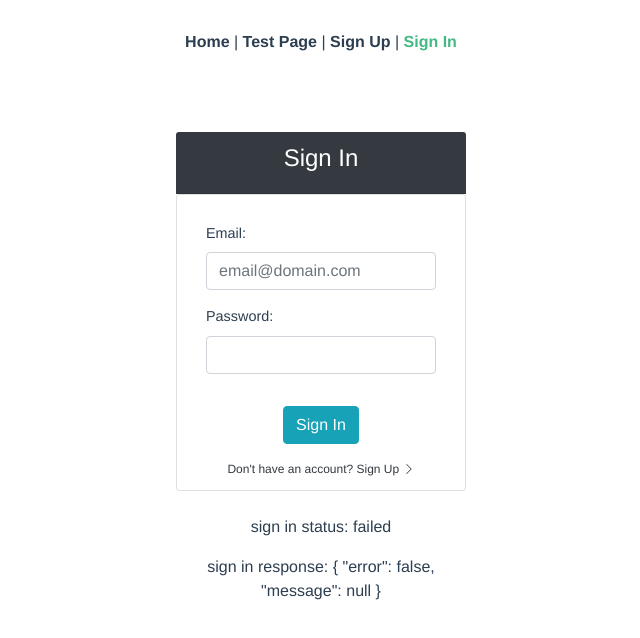
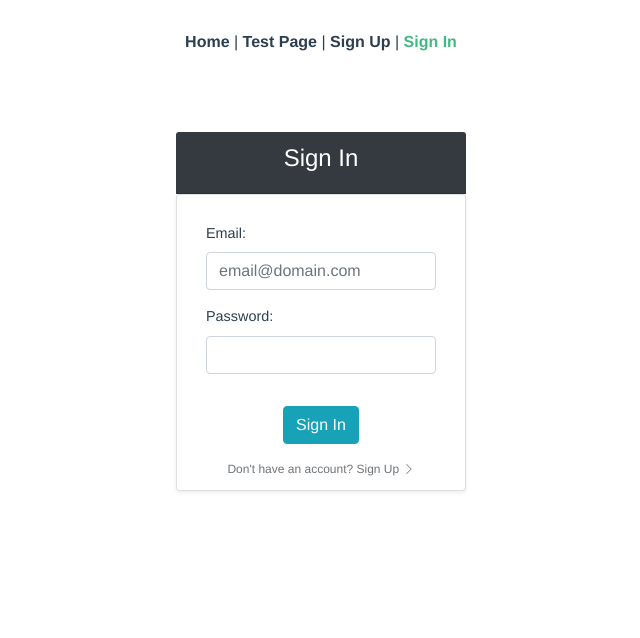
Before and after one commit to adempus/flask-vue-template, a Vue app in the folder frontend/: page /sign-in in a window 1280 px wide. Shown: the top 638 px of the page, without its empty margins (319-959 px from the left). Built offline with nearby package versions, Linux system fonts and the light colour scheme.

Commit message:
Minor revisions. Few fontend touch-ups on sign-up/sign-in page.

```diff
--- a/frontend/src/components/SignIn.vue
+++ b/frontend/src/components/SignIn.vue
@@ -4,7 +4,7 @@
       <b-card-header bg-variant="light" header-bg-variant="dark" header-text-variant="white">
         <h4>Sign In</h4>
       </b-card-header>
-      <b-card class="text-center px-4 pt-2">
+      <b-card class="text-center px-4 pt-2 shadow-sm rounded">
         <b-form @submit.prevent="signIn">
           <!-- email field -->
           <b-row>
@@ -91,10 +91,11 @@
         </b-form>
       </b-card>
     </div>
-      <p class="mt-4">sign in status: {{ this.signInState.success ? "success" : "failed" }}</p>
-      <p class="text-break">
-        sign in response: {{ JSON.stringify(this.signInState.response, undefined, 1) }}
-      </p>
+<!--
+<p class="mt-4">sign in status: {{ this.signInState.success ? "success" : "failed" }}</p>-->
+<!--      <p class="text-break">-->
+<!--        sign in response: {{ JSON.stringify(this.signInState.response, undefined, 1) }}-->
+<!--      </p>-->
   </b-container>
 </template>
 
@@ -216,7 +217,7 @@
   }
   .sign-up-link {
     font-size: 0.75em;
-    color: #343A40;
+    color: #707579;
   }
   @media (max-width: 1024px) {
     .form-width {
--- a/frontend/src/components/SignUp.vue
+++ b/frontend/src/components/SignUp.vue
@@ -1,11 +1,10 @@
 <template>
   <b-container class="form-width mt-5">
     <div>
-
       <b-card-header bg-variant="light" header-bg-variant="dark" header-text-variant="white">
         <h4>Sign Up</h4>
       </b-card-header>
-      <b-card class="text-center">
+      <b-card class="text-center shadow-sm rounded">
       <b-form @submit.prevent="submit">
         <b-row>
           <!-- First name-->
@@ -200,8 +199,8 @@
       </b-form>
       </b-card>
     </div>
-    <p class="mt-4">sign up status: {{ this.signUpSuccess ? "success" : "failed" }}</p>
-    <p>sign up response: {{ this.signUpResponse }}</p>
+<!--    <p class="mt-4">sign up status: {{ this.signUpSuccess ? "success" : "failed" }}</p>-->
+<!--    <p>sign up response: {{ this.signUpResponse }}</p>-->
   </b-container>
 </template>
 
@@ -354,7 +353,7 @@
 
   .sign-in-link {
     font-size: 0.75em;
-    color: #343A40;
+    color: #707579;
   }
 
   @media (max-width: 1320px) {
```
Also changed, not shown: 1 other file (tests, documents, lock files or other folders).
